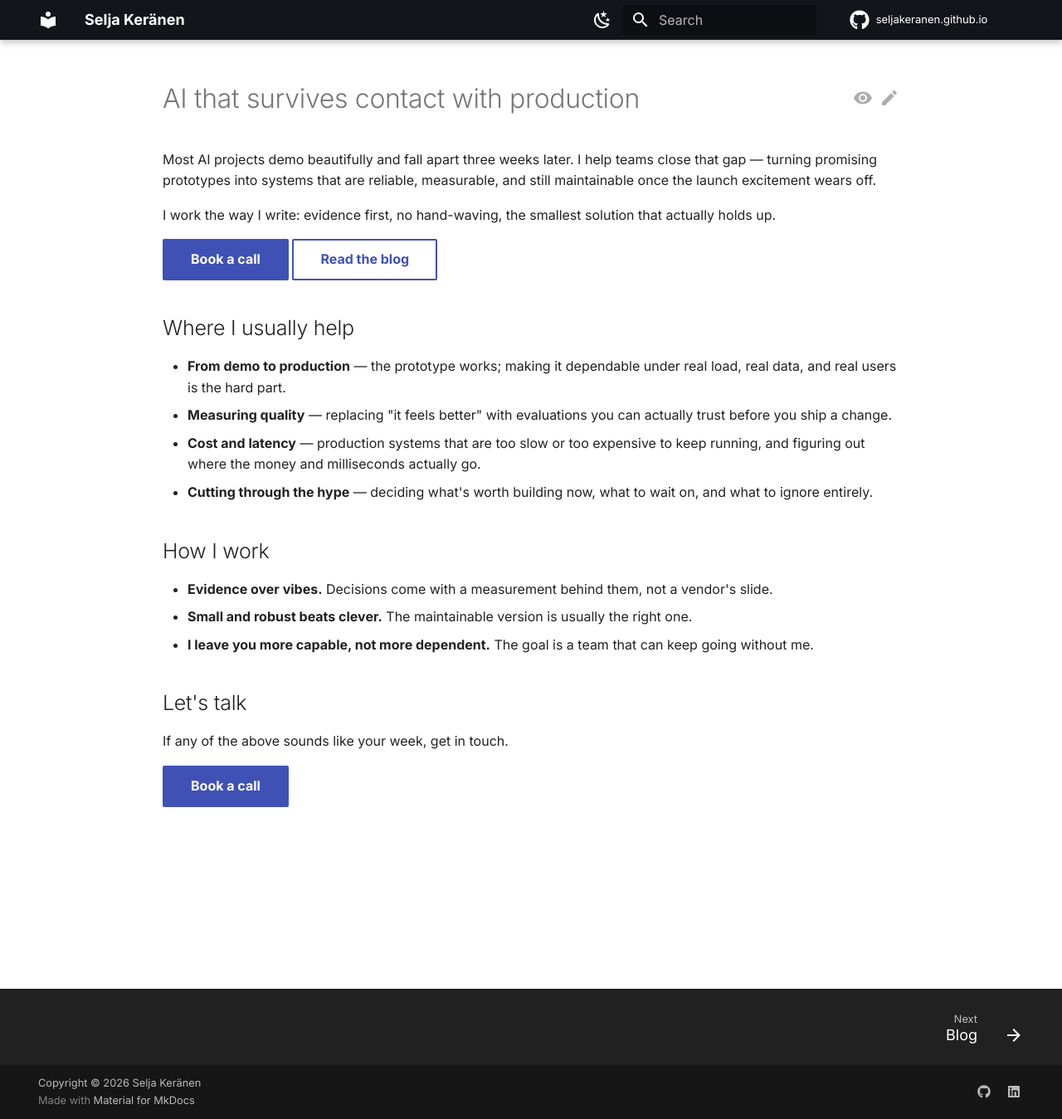
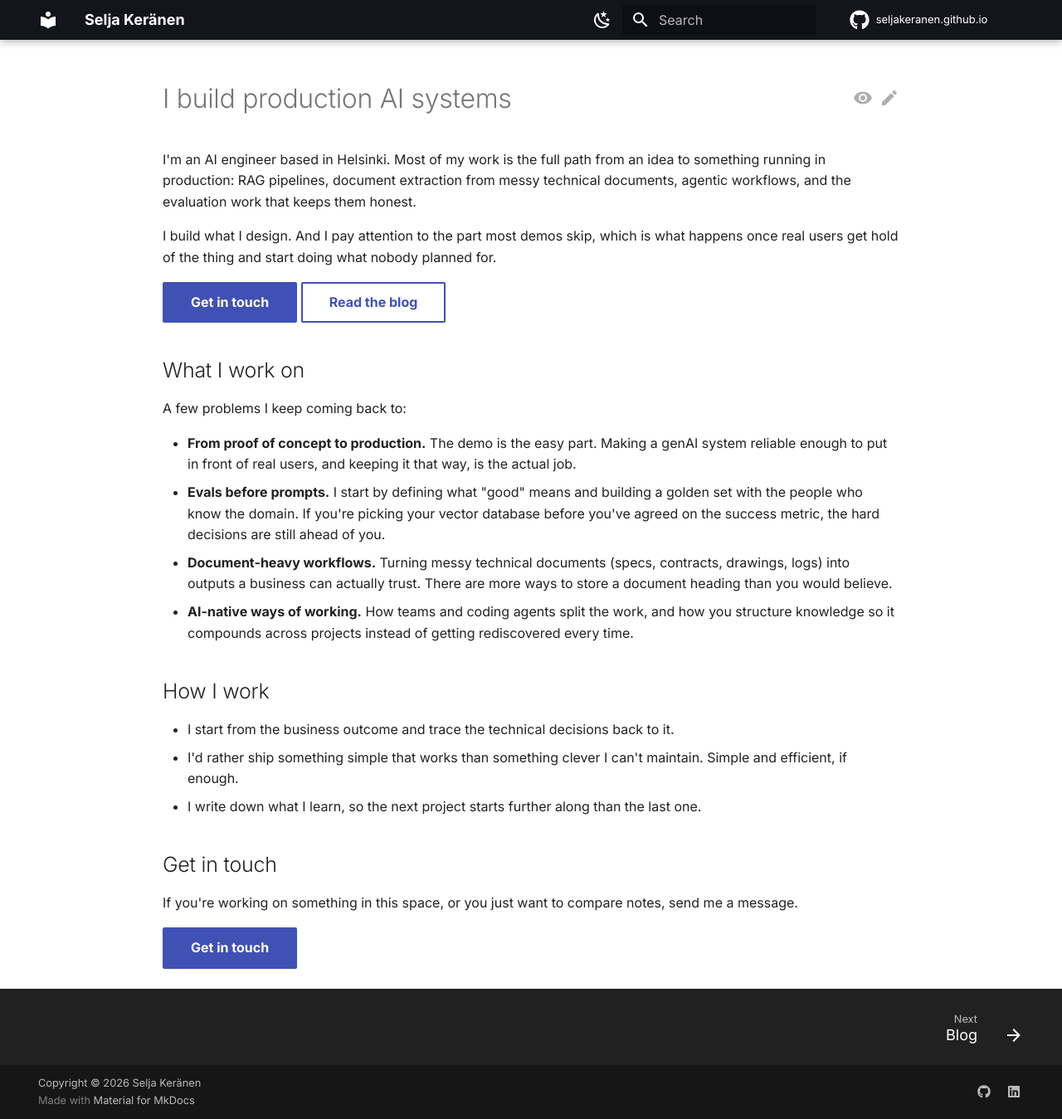
Before and after one commit to SeljaKeranen/seljakeranen.github.io, an MkDocs documentation site: the page built from docs/index.md, in a window 1280 px wide and 1349 px high. Shown: the whole window at 83% size. Built offline with MkDocs 1.6.1 and Material for MkDocs 9.7.7, drawn with Linux system fonts in a browser that asks for light colours; comment, search, counter and statistics services are not loaded.

Commit message:
Rewrite site copy in Selja's voice; wire email CTA and LinkedIn
Rewrote landing, first post, blog + writing pages from the tone profile and
real LinkedIn posts: no dashes, no corporate hype, lead with concrete work,
end on a question. Employer left neutral (resigned from Futurice); no private
consulting-vault strategy. CTA points to email; footer LinkedIn confirmed.

```diff
--- a/docs/blog/.authors.yml
+++ b/docs/blog/.authors.yml
@@ -1,6 +1,6 @@
 authors:
   selja:
     name: Selja Keränen
-    description: AI-native consultant
+    description: AI engineer in Helsinki
     avatar: https://github.com/SeljaKeranen.png
     url: https://github.com/SeljaKeranen
--- a/docs/index.md
+++ b/docs/index.md
@@ -1,52 +1,38 @@
 ---
 description: >-
-  AI-native consulting — turning AI from impressive demos into systems teams
-  can actually run in production.
+  Selja Keränen. AI engineer in Helsinki, building production AI systems and
+  writing about what it takes to keep them working.
 hide:
   - navigation
   - toc
 ---
 
-# AI that survives contact with production
+# I build production AI systems
 
-Most AI projects demo beautifully and fall apart three weeks later. I help teams
-close that gap — turning promising prototypes into systems that are reliable,
-measurable, and still maintainable once the launch excitement wears off.
+I'm an AI engineer based in Helsinki. Most of my work is the full path from an idea to something running in production: RAG pipelines, document extraction from messy technical documents, agentic workflows, and the evaluation work that keeps them honest.
 
-I work the way I write: evidence first, no hand-waving, the smallest solution
-that actually holds up.
+I build what I design. And I pay attention to the part most demos skip, which is what happens once real users get hold of the thing and start doing what nobody planned for.
 
-[Book a call](https://cal.com/seljakeranen){ .md-button .md-button--primary }
+[Get in touch](mailto:seljaww@gmail.com){ .md-button .md-button--primary }
 [Read the blog](blog/index.md){ .md-button }
 
-## Where I usually help
+## What I work on
 
-- **From demo to production** — the prototype works; making it dependable under
-  real load, real data, and real users is the hard part.
-- **Measuring quality** — replacing "it feels better" with evaluations you can
-  actually trust before you ship a change.
-- **Cost and latency** — production systems that are too slow or too expensive to
-  keep running, and figuring out where the money and milliseconds actually go.
-- **Cutting through the hype** — deciding what's worth building now, what to wait
-  on, and what to ignore entirely.
+A few problems I keep coming back to:
+
+- **From proof of concept to production.** The demo is the easy part. Making a genAI system reliable enough to put in front of real users, and keeping it that way, is the actual job.
+- **Evals before prompts.** I start by defining what "good" means and building a golden set with the people who know the domain. If you're picking your vector database before you've agreed on the success metric, the hard decisions are still ahead of you.
+- **Document-heavy workflows.** Turning messy technical documents (specs, contracts, drawings, logs) into outputs a business can actually trust. There are more ways to store a document heading than you would believe.
+- **AI-native ways of working.** How teams and coding agents split the work, and how you structure knowledge so it compounds across projects instead of getting rediscovered every time.
 
 ## How I work
 
-- **Evidence over vibes.** Decisions come with a measurement behind them, not a
-  vendor's slide.
-- **Small and robust beats clever.** The maintainable version is usually the
-  right one.
-- **I leave you more capable, not more dependent.** The goal is a team that can
-  keep going without me.
+- I start from the business outcome and trace the technical decisions back to it.
+- I'd rather ship something simple that works than something clever I can't maintain. Simple and efficient, if enough.
+- I write down what I learn, so the next project starts further along than the last one.
 
-<!--
-  TODO (Selja): add real proof before sharing widely — one or two anonymised
-  client outcomes, a short testimonial, or links to shipped work. Keep it
-  specific and true; no invented numbers.
--->
+## Get in touch
 
-## Let's talk
+If you're working on something in this space, or you just want to compare notes, send me a message.
 
-If any of the above sounds like your week, get in touch.
-
-[Book a call](https://cal.com/seljakeranen){ .md-button .md-button--primary }
+[Get in touch](mailto:seljaww@gmail.com){ .md-button .md-button--primary }
--- a/mkdocs.yml
+++ b/mkdocs.yml
@@ -1,8 +1,8 @@
 site_name: Selja Keränen
 site_author: Selja Keränen
 site_description: >-
-  AI-native consulting — helping teams turn AI from demos into
-  systems they can actually run in production.
+  Selja Keränen. AI engineer in Helsinki, building production AI systems
+  and writing about what it takes to keep them working.
 site_url: https://seljakeranen.github.io/
 repo_name: seljakeranen.github.io
 repo_url: https://github.com/SeljaKeranen/seljakeranen.github.io/
@@ -104,7 +104,7 @@ extra:
       link: https://github.com/SeljaKeranen
       name: GitHub
     - icon: fontawesome/brands/linkedin
-      link: https://www.linkedin.com/in/seljakeranen/
+      link: https://www.linkedin.com/in/selja-ker%C3%A4nen-95b4b1150/
       name: LinkedIn
 
 extra_css:
```
Also changed, not shown: docs/blog/index.md (+4 -4 lines), docs/blog/posts/why-this-blog.md (+13 -23 lines), docs/writing-samples.md (+6 -7 lines).
